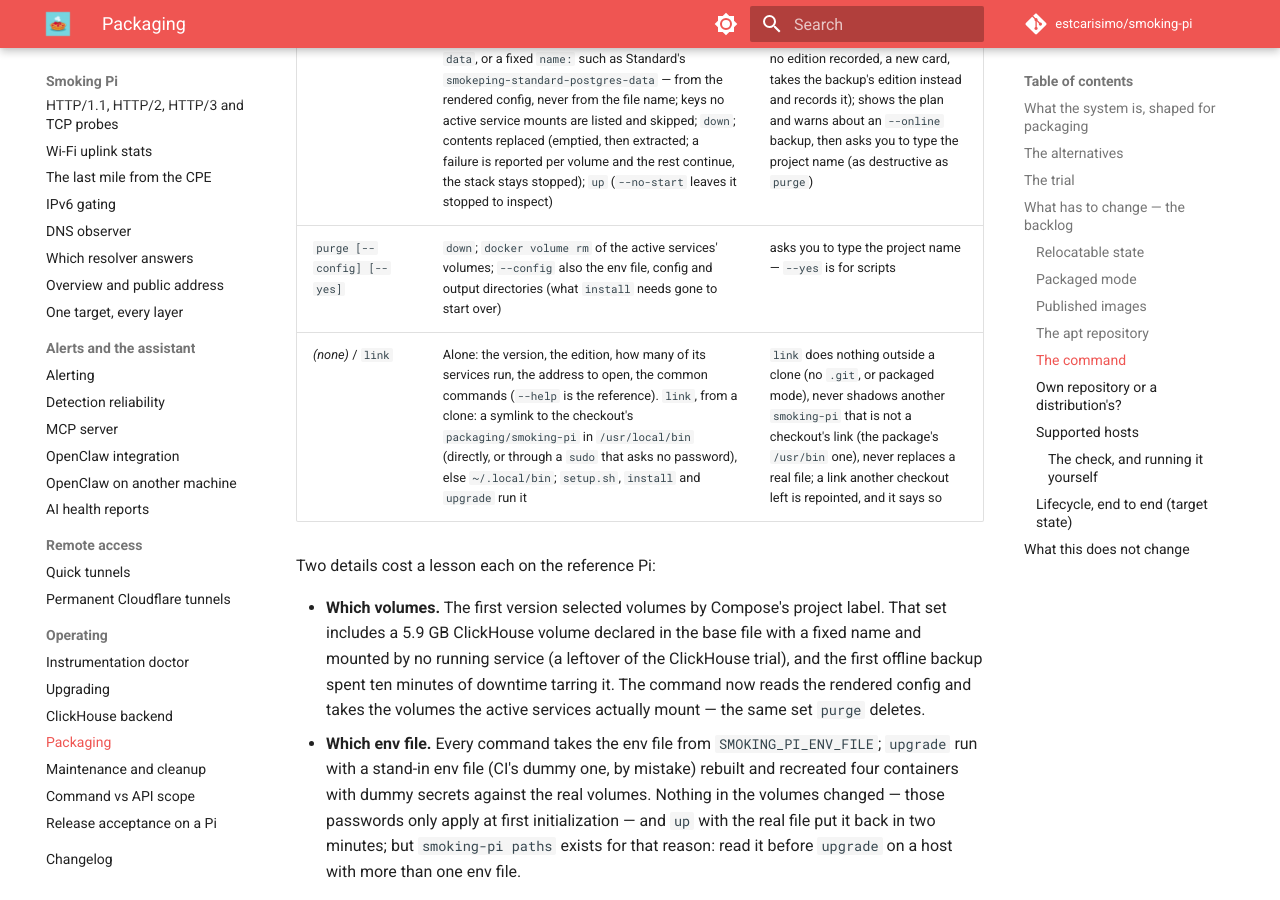
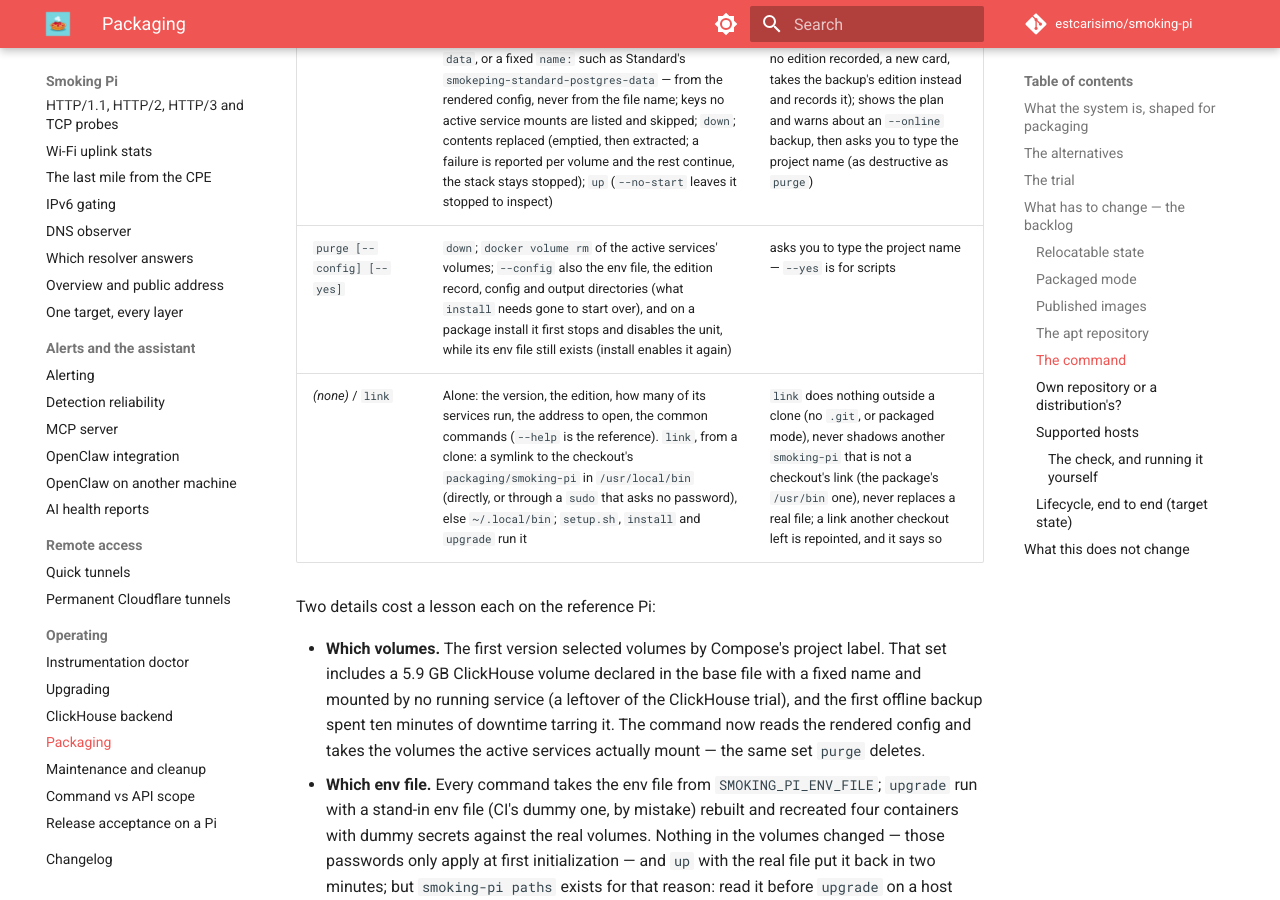
Before and after one commit to estcarisimo/smoking-pi, an MkDocs documentation site: the page built from docs/packaging.md, in a window 1280 px wide and 900 px high, scrolled down 14320 px. Built offline with MkDocs 1.6.1 and Material for MkDocs 9.7.7, drawn with Linux system fonts in a browser that asks for light colours; comment, search, counter and statistics services are not loaded.

Commit message:
fix(packaging): address review: one remove/purge block, docs and a stale comment
Co-Authored-By: Claude Opus 5.5 <noreply@anthropic.com>

```diff
--- a/docs/packaging.md
+++ b/docs/packaging.md
@@ -433,7 +433,7 @@ and the guards.
 | `upgrade [--skip-doctor]` | `SMOKING_PI_VERSION` set (the package, or a clone on a release tag): `compose pull` — the version changed with the package or the checkout, so this fetches the release (no such images: it stops and names `SMOKING_PI_VERSION=dev`); unset (a clone off any tag): `compose build --pull`; then `up -d --remove-orphans`, then the doctor `--live` | refuses without an env file; prints the reminder that a PostgreSQL or InfluxDB major is a migration ([Upgrades](upgrades.md)) |
 | `backup [DIR] [--online]` | `pg_dumpall` (the restore path for a PostgreSQL major); the volumes **the active services mount**, each as `volumes/<compose key>.tgz` (`postgres-data.tgz`, whatever Docker name it had), with the stack stopped (`--online` skips the stop; the tarballs may be inconsistent, and the manifest says so); the env file (mode 600) and the config directory; a `manifest` (edition, version, `online`, each key's Docker name) | lists the volumes with sizes before stopping; a `trap` restarts the stack if a tar fails; the directory is mode 700 (it holds every secret) |
 | `restore DIR [--force] [--no-start] [--yes]` | env file and config only where missing (`--force` overwrites); each tarball's **key** resolved to the volume *this* stack mounts for it — `pro_postgres-data`, or a fixed `name:` such as Standard's `smokeping-standard-postgres-data` — from the rendered config, never from the file name; keys no active service mounts are listed and skipped; `down`; contents replaced (emptied, then extracted; a failure is reported per volume and the rest continue, the stack stays stopped); `up` (`--no-start` leaves it stopped to inspect) | refuses a directory without a manifest or of another edition (a packaged host with no env file and no edition recorded, a new card, takes the backup's edition instead and records it); shows the plan and warns about an `--online` backup, then asks you to type the project name (as destructive as `purge`) |
-| `purge [--config] [--yes]` | `down`; `docker volume rm` of the active services' volumes; `--config` also the env file, config and output directories (what `install` needs gone to start over) | asks you to type the project name — `--yes` is for scripts |
+| `purge [--config] [--yes]` | `down`; `docker volume rm` of the active services' volumes; `--config` also the env file, the edition record, config and output directories (what `install` needs gone to start over), and on a package install it first stops and disables the unit, while its env file still exists (install enables it again) | asks you to type the project name — `--yes` is for scripts |
 | *(none)* / `link` | Alone: the version, the edition, how many of its services run, the address to open, the common commands (`--help` is the reference). `link`, from a clone: a symlink to the checkout's `packaging/smoking-pi` in `/usr/local/bin` (directly, or through a `sudo` that asks no password), else `~/.local/bin`; `setup.sh`, `install` and `upgrade` run it | `link` does nothing outside a clone (no `.git`, or packaged mode), never shadows another `smoking-pi` that is not a checkout's link (the package's `/usr/bin` one), never replaces a real file; a link another checkout left is repointed, and it says so |
 
 Two details cost a lesson each on the reference Pi:
```
Also changed, not shown: 2 other files.
